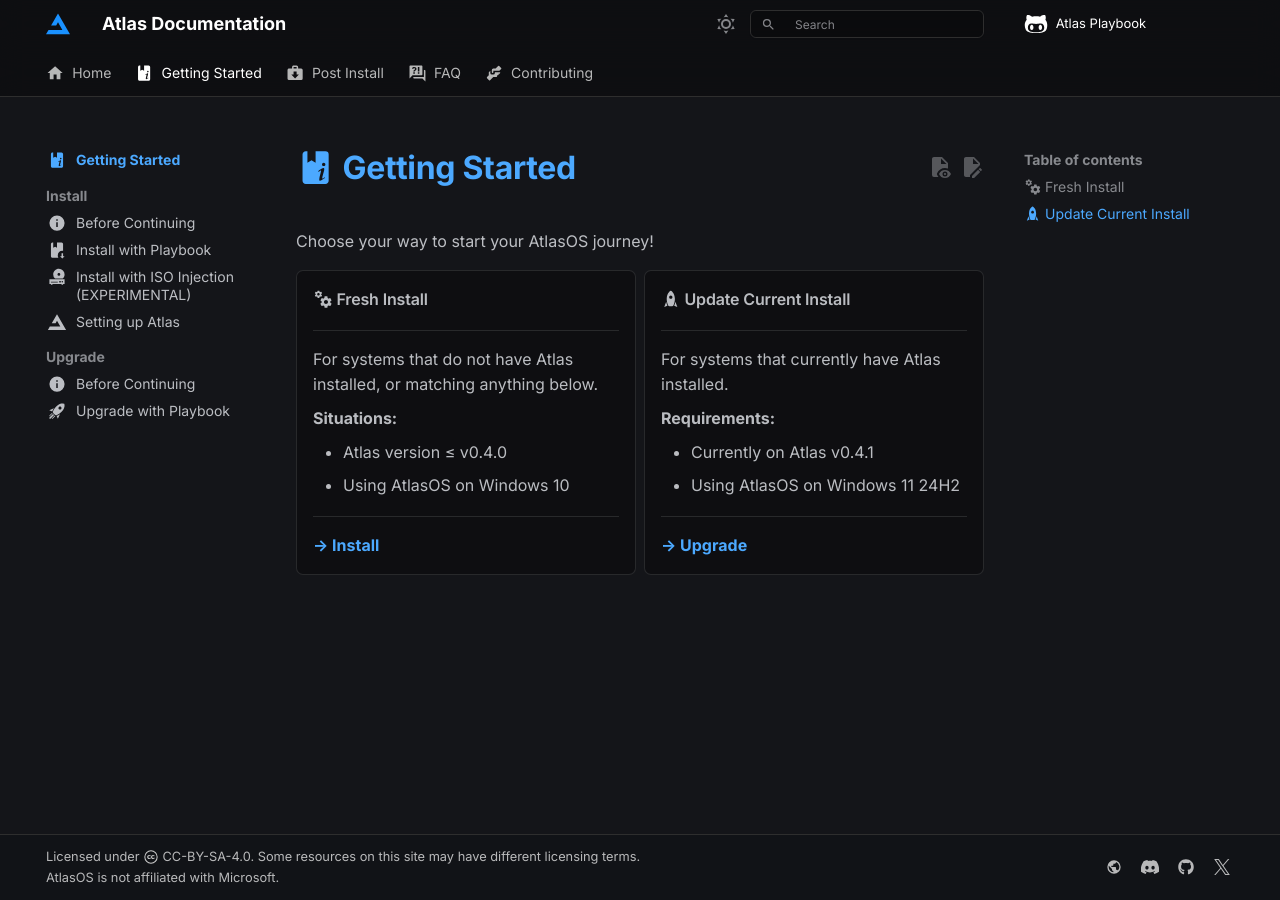
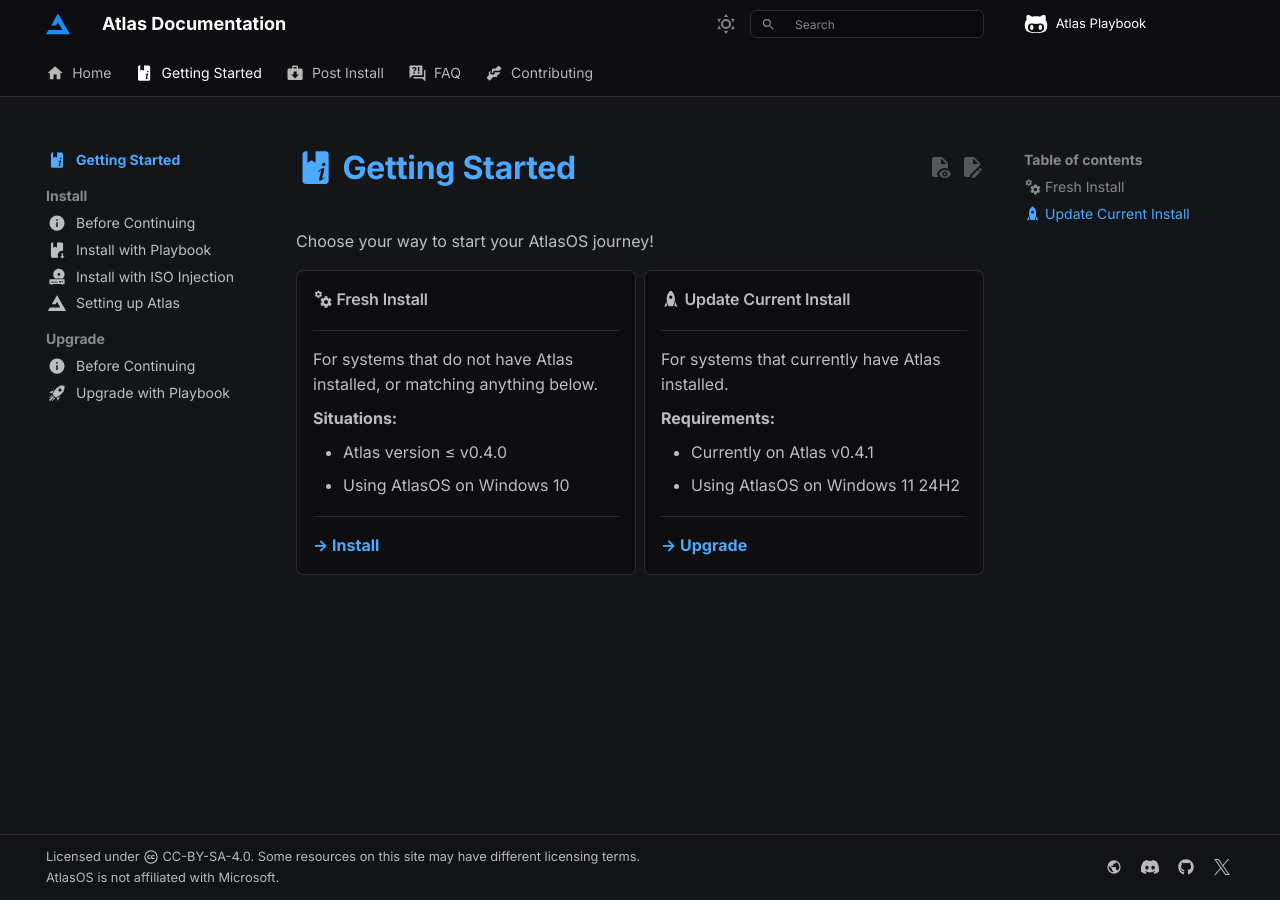
Before and after one commit to Atlas-OS/docs, an MkDocs documentation site: the page built from docs/getting-started/index.md, in a window 1280 px wide. Built offline with MkDocs 1.6.1 and Material for MkDocs 9.7.7, drawn with Linux system fonts in a browser that asks for light colours; some web fonts are replaced; comment, search, counter and statistics services are not loaded.

Commit message:
config: remove experimental from nav

```diff
--- a/mkdocs.yml
+++ b/mkdocs.yml
@@ -28,7 +28,7 @@ nav:
     - Install:
       - Before Continuing: getting-started/install/before-continuing.md
       - Install with Playbook: getting-started/install/install-playbook.md
-      - Install with ISO Injection (EXPERIMENTAL): getting-started/install/install-iso-injection.md
+      - Install with ISO Injection: getting-started/install/install-iso-injection.md
       - Setting up Atlas: getting-started/install/setting-up.md
     - Upgrade:
       - Before Continuing: getting-started/upgrade/before-continuing.md
```
